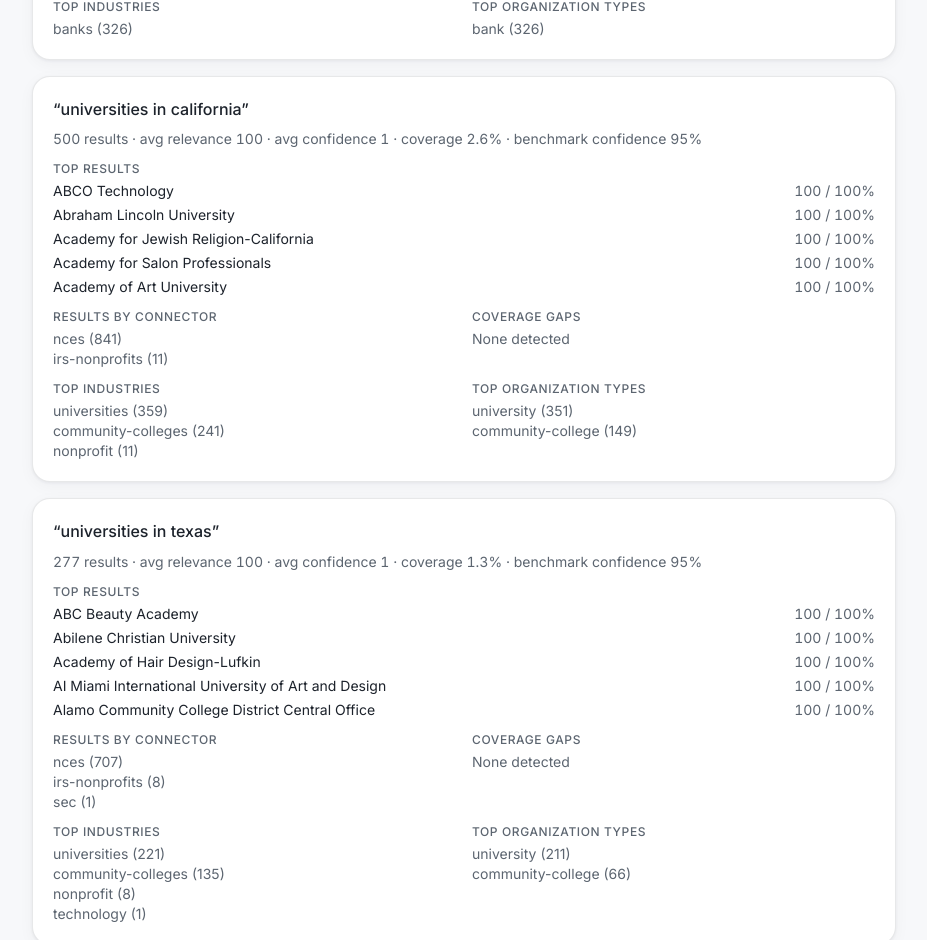
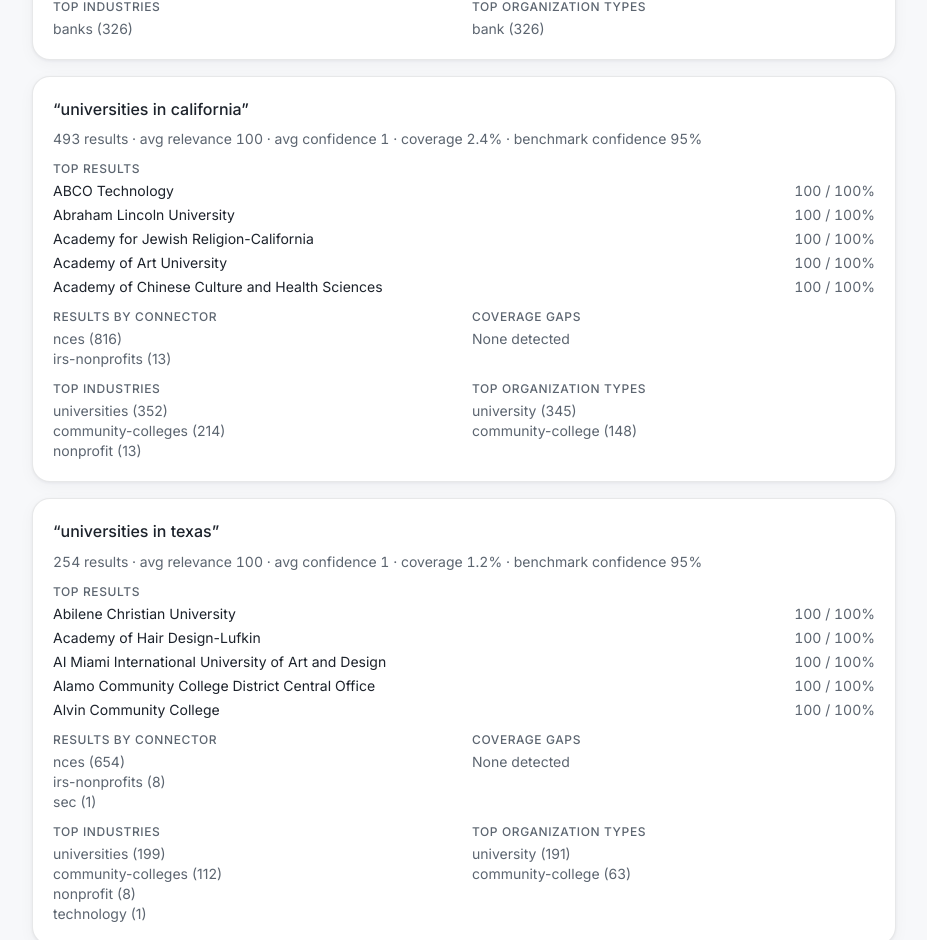
Before and after one commit to drap7-coder/prospect-scout, a Next.js app: page /benchmark in a window 1280 px wide. Shown: the part 11060-12000 px from the top of the page, without its empty margins (176-1103 px from the left). Built offline with nearby package versions, Linux system fonts and the light colour scheme; no server answers.

Commit message:
Harden discovery filtering and precision gates

```diff
--- a/lib/directories/toRawProspect.ts
+++ b/lib/directories/toRawProspect.ts
@@ -56,6 +56,7 @@
     industryId: normalized.industryId,
     organizationTypeId: normalized.organizationTypeId,
     stateCode: headquartersState(normalized),
+    stateCodes: normalized.statesServed,
     publicCompany: normalized.publicCompany,
     website: normalized.website,
     employeeEstimate: normalized.employeeEstimate ?? normalized.memberEstimate,
--- a/lib/discovery/catalog/catalogIndex.ts
+++ b/lib/discovery/catalog/catalogIndex.ts
@@ -26,6 +26,7 @@
   orgIndustryMatches,
   orgMatchesAnyIndustry,
   orgSectorMatches,
+  orgCityOrMetroMatches,
   UNIVERSITY_EXCLUSION_RE,
   NON_HOSPITAL_TYPES,
 } from "../match";
@@ -217,14 +218,7 @@
 
 function locationMatches(org: Organization, intent: SearchIntent): boolean {
   if (!intent.city) return true;
-  const city = intent.city.toLowerCase();
-  const hay = [org.headquarters, ...org.locations, org.canonicalName]
-    .filter(Boolean)
-    .join(" ")
-    .toLowerCase();
-  if (hay.includes(city)) return true;
-  if (intent.state && org.states.includes(intent.state)) return true;
-  return false;
+  return orgCityOrMetroMatches(org, intent.city);
 }
 
 function passesQualityFilters(org: Organization, intent: SearchIntent): boolean {
--- a/lib/discovery/intent.ts
+++ b/lib/discovery/intent.ts
@@ -62,12 +62,22 @@
     out.organizationTypeId = undefined;
   }
 
-  const genericHealthPlan =
-    /\bhealth\s+plans?\b/.test(hay) && !/\b(medicare|medicaid|commercial|blues|tpa)\b/.test(hay);
-  if (genericHealthPlan) {
+  const explicitPbm =
+    /\b(pbms?|pharmacy benefit managers?|pharmacy benefit)\b/.test(hay);
+  if (explicitPbm) {
     out.sectorId = out.sectorId ?? "healthcare";
-    out.industryId = out.industryId === "payers" ? undefined : out.industryId;
-    out.organizationTypeId = undefined;
+    out.industryId = out.industryId ?? "payers";
+    out.organizationTypeId = out.organizationTypeId ?? "pbm";
+  }
+
+  const explicitHealthPlan =
+    /\b(health\s+plans?|insurers?|payers?|mcos?|managed care organizations?|medicare advantage plans?|medicaid mcos?|blue cross plans?|blues plans?)\b/.test(
+      hay,
+    );
+  if (explicitHealthPlan && !explicitPbm) {
+    out.sectorId = out.sectorId ?? "healthcare";
+    out.industryId = out.industryId ?? "payers";
+    out.organizationTypeId = "health-plan";
   }
 
   const genericBank =
--- a/lib/discovery/match.ts
+++ b/lib/discovery/match.ts
@@ -88,6 +88,22 @@
   return sectors.includes(org.sectorId);
 }
 
+const CITY_METRO_MATCHERS: Record<string, RegExp> = {
+  philadelphia:
+    /\b(philadelphia|abington|ardmore|bryn mawr|camden|chester county|delaware county|montgomery county|bucks county|main line|king of prussia|norristown|media|paoli|conshohocken|willow grove|glenside|wyncote|wynnewood|lower merion|lansdale|blue bell)\b/i,
+};
+
+/** Locality match for city-qualified searches when no geocoder is available. */
+export function orgCityOrMetroMatches(org: Organization, city: string): boolean {
+  const normalizedCity = city.toLowerCase();
+  const hay = [org.headquarters, ...org.locations, org.canonicalName]
+    .filter(Boolean)
+    .join(" ")
+    .toLowerCase();
+  if (hay.includes(normalizedCity)) return true;
+  return CITY_METRO_MATCHERS[normalizedCity]?.test(hay) ?? false;
+}
+
 export function catalogSectorMatches(
   record: CatalogRecord,
   intent: SearchIntent,
@@ -99,7 +115,7 @@
 
 /** Names that should not rank for university queries. */
 export const UNIVERSITY_EXCLUSION_RE =
-  /\b(adult school|beauty college|cosmetology|barber|trade school|technical institute)\b/i;
+  /\b(adult school|beauty|cosmetology|barber|salon|hair academy|massage|bodywork|esthetic|nail|makeup|truck|tractor|diving|trade school|technical institute|career institute|career college)\b/i;
 
 /** Non-hospital org types that should not appear for hospital queries. */
 export const NON_HOSPITAL_TYPES = new Set([
--- a/lib/discovery/rank.ts
+++ b/lib/discovery/rank.ts
@@ -5,6 +5,7 @@
 import {
   orgMatchesAnyIndustry,
   intentIndustryIds,
+  orgCityOrMetroMatches,
   UNIVERSITY_EXCLUSION_RE,
   NON_HOSPITAL_TYPES,
 } from "./match";
@@ -39,12 +40,7 @@
 }
 
 function cityMatches(org: Organization, city: string): boolean {
-  const needle = city.toLowerCase();
-  const hay = [org.headquarters, ...org.locations, org.canonicalName]
-    .filter(Boolean)
-    .join(" ")
-    .toLowerCase();
-  return hay.includes(needle);
+  return orgCityOrMetroMatches(org, city);
 }
 
 /** Sectors that are clearly unrelated — used for mismatch penalty. */
@@ -175,7 +171,8 @@
       confidence += 0.15;
       reasons.push(`city:${intent.city}`);
     } else if (intent.state && stateMatches(org, intent.state)) {
-      score += 6;
+      score -= 12;
+      confidence -= 0.08;
       reasons.push(`state-proximity:${intent.state}`);
     }
   }
--- a/lib/discovery/toRawProspect.ts
+++ b/lib/discovery/toRawProspect.ts
@@ -57,6 +57,7 @@
     canonicalOrganizationTypeId: org.canonicalOrganizationType,
     ein: extractEinFromOrgId(org.id),
     stateCode: org.states[0],
+    stateCodes: org.states,
     publicCompany: org.ownership === "public",
     website: org.website ?? undefined,
     description: org.description ?? undefined,
--- a/lib/search/resultsFilters.ts
+++ b/lib/search/resultsFilters.ts
@@ -107,6 +107,11 @@
   return false;
 }
 
+function stateMatchesProspect(prospect: Prospect, stateId: string): boolean {
+  if (prospect.stateCodes?.length) return prospect.stateCodes.includes(stateId);
+  return prospect.stateCode === stateId;
+}
+
 function matchesSourceFilter(
   prospect: Prospect,
   sourceId: string,
@@ -123,10 +128,24 @@
     const real = activeRealSources(prospect);
     return real.length === 0 && !prospect.directoryMatch;
   }
+  if (prospect.sourceRecords?.some((rec) => sourceRecordMatchesFilter(rec.connector, sourceId))) {
+    return true;
+  }
   if (sourceId === "SEC") {
     return prospectHasSource(prospect, "SEC");
   }
   return prospectHasSource(prospect, sourceId as SignalSource);
+}
+
+function sourceRecordMatchesFilter(connector: string, sourceId: string): boolean {
+  const normalized = connector.toLowerCase();
+  if (sourceId === "Directory") return normalized === "directory";
+  if (sourceId === "SEC") return normalized === "sec" || normalized === "sec-edgar";
+  if (sourceId === "CMS") return normalized === "cms";
+  if (sourceId === "FDA") return normalized === "fda";
+  if (sourceId === "RSS") return normalized === "rss";
+  if (sourceId === "Public Web") return normalized === "public-web";
+  return false;
 }
 
 function activeRealSources(prospect: Prospect): SignalSource[] {
@@ -228,7 +247,9 @@
       return false;
     }
 
-    if (resolved.state && p.stateCode && p.stateCode !== resolved.state) {
+    if (resolved.state && (p.stateCodes?.length || p.stateCode)) {
+      if (!stateMatchesProspect(p, resolved.state)) return false;
+    } else if (resolved.state && p.stateCode && p.stateCode !== resolved.state) {
       return false;
     }
 
--- a/lib/search/synthesize.ts
+++ b/lib/search/synthesize.ts
@@ -214,6 +214,7 @@
     organizationTypeId: prospect.organizationTypeId,
     canonicalOrganizationTypeId: prospect.canonicalOrganizationTypeId,
     stateCode: prospect.stateCode,
+    stateCodes: prospect.stateCodes,
     publicCompany: prospect.publicCompany,
     directoryMatch: prospect.directoryMatch,
     website: prospect.website,
--- a/lib/search/types.ts
+++ b/lib/search/types.ts
@@ -207,6 +207,8 @@
   canonicalOrganizationTypeId?: string;
   /** US state code when known from directory. */
   stateCode?: string;
+  /** All US states where the organization operates or is represented. */
+  stateCodes?: string[];
   publicCompany?: boolean;
   /** Official website when known from catalog or enrichment. */
   website?: string;
@@ -321,6 +323,8 @@
   /** Canonical organization type for catalog-scoped filters. */
   canonicalOrganizationTypeId?: string;
   stateCode?: string;
+  /** All US states where the organization operates or is represented. */
+  stateCodes?: string[];
   publicCompany?: boolean;
   /** True when sourced from master directory without live enrichment. */
   directoryMatch?: boolean;
--- a/scripts/benchmarkChecks.ts
+++ b/scripts/benchmarkChecks.ts
@@ -14,6 +14,8 @@
 import { runBenchmark } from "../lib/discovery/benchmark.ts";
 import { getCatalogOrganizations } from "../lib/discovery/catalog/catalogIndex.ts";
 import { runSearch } from "../lib/search/runSearch.ts";
+import { applyResultsFilters } from "../lib/search/resultsFilters.ts";
+import { EMPTY_SEARCH_STATE } from "../lib/search/searchState.ts";
 
 let passed = 0;
 async function check(name: string, fn: () => void | Promise<void>) {
@@ -25,6 +27,11 @@
 console.log("Benchmark regression checks:\n");
 
 initDiscoveryEngine();
+
+const UNIVERSITY_EXCLUDED =
+  /\b(beauty|cosmetology|barber|salon|massage|bodywork|esthetic|nail|makeup|truck|tractor|diving|career institute|career college)\b/i;
+const PHILADELPHIA_METRO =
+  /\b(philadelphia|abington|ardmore|bryn mawr|camden|chester county|delaware county|montgomery county|bucks county|main line|king of prussia|norristown|media|paoli|conshohocken|willow grove|glenside|wyncote|wynnewood|lower merion|lansdale|blue bell)\b/i;
 
 await check("BENCHMARK_QUERIES has at least 100 entries", () => {
   assert.ok(BENCHMARK_QUERIES.length >= 100);
@@ -64,7 +71,7 @@
   assert.ok(organizations.length > 0);
   for (const org of organizations.slice(0, 5)) {
     assert.equal(org.sectorId, "education");
-    assert.ok(org.industries.includes("universities"));
+    assert.equal(org.canonicalOrganizationType, "university");
     assert.ok(org.states.includes("CA"));
     assert.ok(org.sources.some((s) => s.connector === "nces"));
   }
@@ -90,6 +97,18 @@
   assert.ok(organizations.some((o) => o.organizationType === "health-plan"));
 });
 
+await check("health plans top 20 are health plans, not PBMs or adjacent healthcare", () => {
+  const { organizations } = discoverOrganizationsSync("health plans");
+  assert.ok(organizations.length >= 20);
+  for (const org of organizations.slice(0, 20)) {
+    assert.equal(
+      org.canonicalOrganizationType,
+      "health-plan",
+      `${org.canonicalName} should be a health plan`,
+    );
+  }
+});
+
 await check("pharmaceutical manufacturers includes FDA and directory results", () => {
   const { organizations } = discoverOrganizationsSync("pharmaceutical manufacturers");
   assert.ok(organizations.length > 6, "expected FDA bulk + directory pharma");
@@ -112,6 +131,59 @@
     assert.notEqual(org.organizationType, "health-plan");
     assert.notEqual(org.organizationType, "pbm");
   }
+});
+
+await check("hospitals near philadelphia top 10 are Philadelphia-metro relevant", () => {
+  const { organizations } = discoverOrganizationsSync("hospitals near Philadelphia");
+  assert.ok(organizations.length >= 10);
+  for (const org of organizations.slice(0, 10)) {
+    const hay = `${org.canonicalName} ${org.headquarters ?? ""} ${org.locations.join(" ")}`;
+    assert.ok(
+      PHILADELPHIA_METRO.test(hay),
+      `${org.canonicalName} should be Philadelphia-metro relevant`,
+    );
+    assert.equal(org.canonicalOrganizationType, "hospital-health-system");
+  }
+});
+
+await check("universities in california top 20 exclude vocational false positives", () => {
+  const { organizations } = discoverOrganizationsSync("universities in california");
+  assert.ok(organizations.length >= 20);
+  for (const org of organizations.slice(0, 20)) {
+    assert.equal(org.sectorId, "education");
+    assert.ok(org.states.includes("CA"));
+    assert.equal(org.canonicalOrganizationType, "university");
+    assert.ok(!UNIVERSITY_EXCLUDED.test(org.canonicalName), org.canonicalName);
+  }
+});
+
+await check("manufacturers in ohio top 20 are Ohio manufacturers", () => {
+  const { organizations } = discoverOrganizationsSync("manufacturers in ohio");
+  assert.ok(organizations.length >= 20);
+  for (const org of organizations.slice(0, 20)) {
+    assert.equal(org.sectorId, "manufacturing");
+    assert.ok(org.states.includes("OH"), `${org.canonicalName} should include OH`);
+    assert.notEqual(org.sectorId, "financial-services");
+    assert.notEqual(org.sectorId, "nonprofit");
+    assert.notEqual(org.sectorId, "retail-consumer");
+  }
+});
+
+await check("SEC source filter preserves catalog-only SEC bank results", () => {
+  const response = runSearch({
+    query: "banks in texas",
+    sells: "",
+    targets: "banks in texas",
+  });
+  const filtered = applyResultsFilters(response.prospects, {
+    ...EMPTY_SEARCH_STATE,
+    query: "banks in texas",
+    sources: ["SEC"],
+  });
+  assert.ok(filtered.length > 0);
+  assert.ok(
+    filtered.every((p) => p.sourceRecords.some((rec) => rec.connector === "sec")),
+  );
 });
 
 await check("100-query benchmark quality gate", () => {
--- a/scripts/discoveryChecks.ts
+++ b/scripts/discoveryChecks.ts
@@ -30,6 +30,9 @@
   runDiagnostics,
 } from "../lib/discovery/diagnostics.ts";
 import { getAllDirectoryRecords } from "../lib/directories/search.ts";
+import { runSearch } from "../lib/search/runSearch.ts";
+import { applyResultsFilters } from "../lib/search/resultsFilters.ts";
+import { EMPTY_SEARCH_STATE } from "../lib/search/searchState.ts";
 
 let passed = 0;
 function check(name: string, fn: () => void) {
@@ -299,4 +302,48 @@
   }
 });
 
+check("multi-state prospect remains visible when filtering by secondary state", () => {
+  const response = runSearch({
+    query: "health plans",
+    sells: "",
+    targets: "health plans",
+  });
+  const multiState = response.prospects.find((p) =>
+    p.stateCodes?.includes("PA") && p.stateCodes.includes("TX"),
+  );
+  assert.ok(multiState, "expected a health plan operating in PA and TX");
+
+  const filtered = applyResultsFilters(response.prospects, {
+    ...EMPTY_SEARCH_STATE,
+    query: "health plans",
+    state: "TX",
+  });
+  assert.ok(
+    filtered.some((p) => p.id === multiState.id),
+    `${multiState.name} should remain visible for secondary-state TX filter`,
+  );
+});
+
+check("catalog-only SEC source records match SEC source filter", () => {
+  const response = runSearch({
+    query: "banks in texas",
+    sells: "",
+    targets: "banks in texas",
+  });
+  const secProspect = response.prospects.find((p) =>
+    p.sourceRecords.some((rec) => rec.connector === "sec"),
+  );
+  assert.ok(secProspect, "expected a catalog SEC-backed bank prospect");
+
+  const filtered = applyResultsFilters(response.prospects, {
+    ...EMPTY_SEARCH_STATE,
+    query: "banks in texas",
+    sources: ["SEC"],
+  });
+  assert.ok(
+    filtered.some((p) => p.id === secProspect.id),
+    "SEC source filter should match sourceRecords, not only sourceTrail/signals",
+  );
+});
+
 console.log(`\nAll ${passed} discovery checks passed.`);
```
